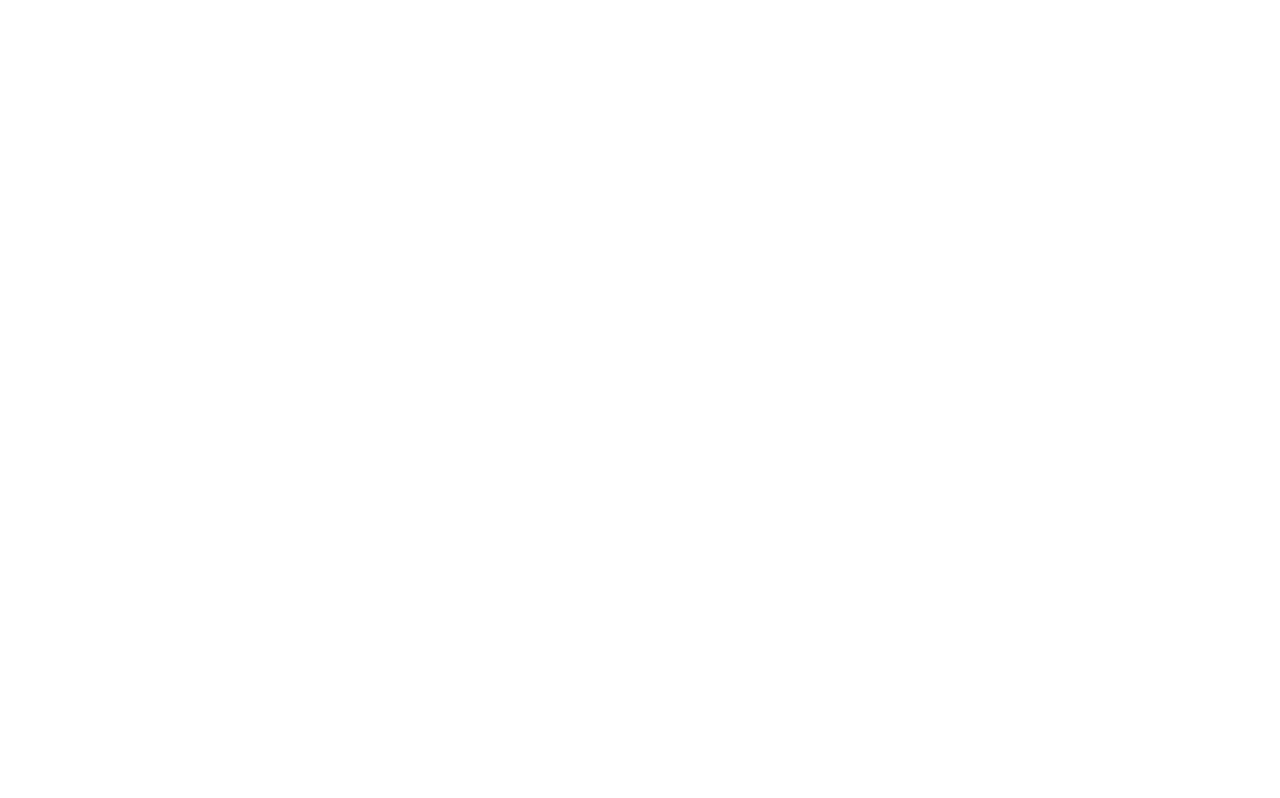
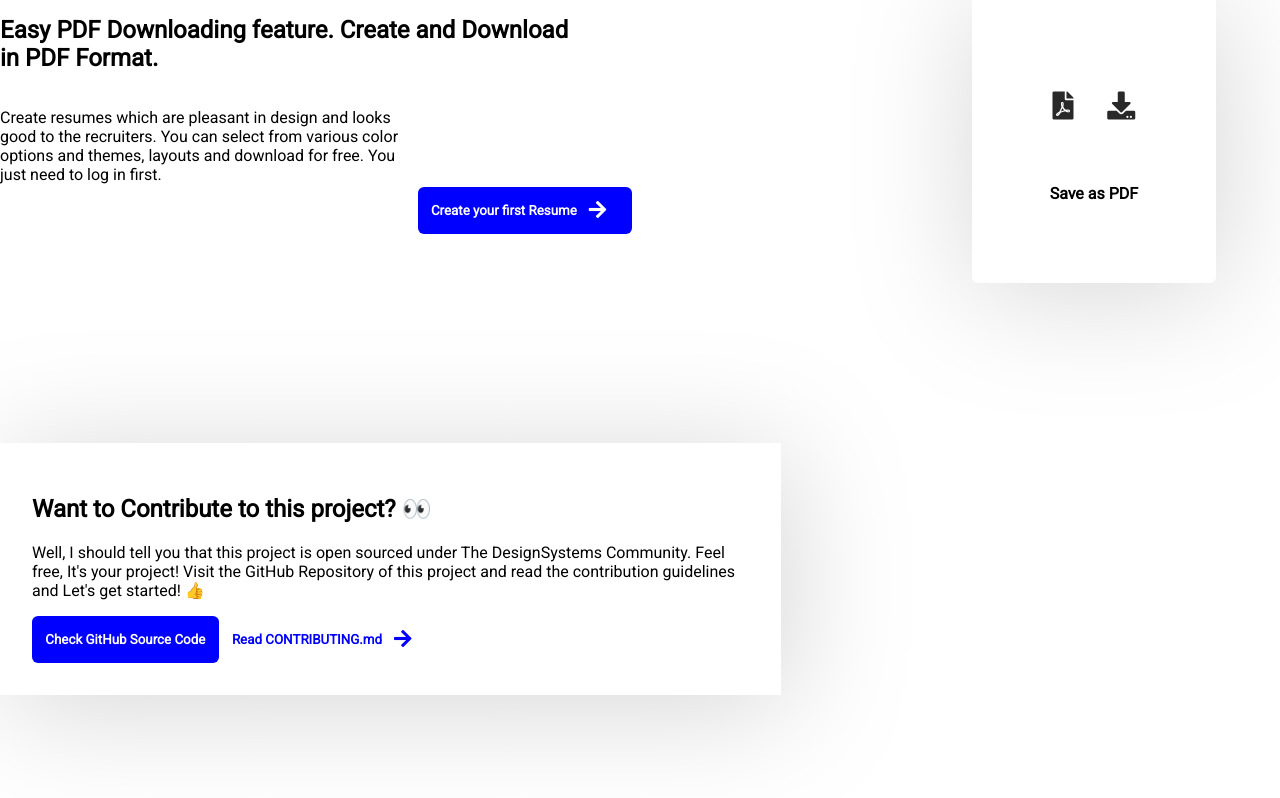
Before and after one commit to yashsehgal/getresume.io, a React (Create React App) app: page / in a window 1280 px wide. Shown: the part 1159-1957 px from the top of the page. Before the commit the page ends 800 px from the top, so only its background shows below. Built offline with nearby package versions, Linux system fonts and the light colour scheme.

Commit message:
homepage created (1/2)

```diff
--- a/src/App.js
+++ b/src/App.js
@@ -1,10 +1,79 @@
 import Header from './Components/Header';
+import Footer from './Components/Footer';
 import './css/main.css';
 
 function App() {
   return (
     <div className="App">
       <Header></Header>
+      <div id="landing-section" className="section">
+        <h1 className="center">Get Perfect Resumes in <br /> just one click</h1>
+        <button className="dark center-button">Create your first Resume <i className="fas fa-arrow-right" id="arrow-in-button"></i></button>
+        {/* Demo Resume Container */}
+        <div className="demo_resume">
+          <div id="demo-resume-header">
+            <h2 id="demo-name">John Doe</h2>
+            <p id="demo-title">Software Developer. UI Designer</p>
+            <div id="social-icons">
+              <i className="fab fa-github"></i>
+              <i className="fab fa-linkedin"></i>
+              <i className="fab fa-behance"></i>
+              <i className="fab fa-twitter"></i>
+              <i className="far fa-envelope"></i>
+            </div>
+          </div>
+          <div className="demo-resume-inner-content">
+            <div id="skills-section">
+              <h2 id="demo-skill-title">Skills</h2>
+              <p id="demo-skills">Python, JavaScript, C/C++, HTML, CSS/SCSS</p>
+              <p id="demo-skills">Frontend, JSON, Git/GitHub</p>
+            </div>  {/** End of Skills Container */}
+            <div id="demo-educational-details">
+              <h2 id="demo-educational-title">Education</h2>
+              <div id="demo-education-container">
+                <h3>Bachelors of Technology (Computer Science and Engineering)</h3>
+                <p id="demo-college-name">By, University Name</p>
+              </div>
+            </div>
+          </div>
+        </div>    {/* End of Demo Resume Container */}
+
+        <div id="features-section" className="section">
+          <div id="inner-feature-section">
+            <h2>Easy PDF Downloading feature. Create and Download <br />in PDF Format.</h2>
+            <p className="description left">
+              Create resumes which are pleasant in design and looks good to the recruiters.
+              You can select from various color options and themes, layouts and download for
+              free. You just need to log in first.
+            </p><br /><br /><br /><br /><br />
+            <button className="dark">Create your first Resume <i className="fas fa-arrow-right" id="arrow-in-button"></i></button>
+          </div>
+          <div id="inner-feature-section">
+            <div className="demo-card">
+              <div className="flex">
+                <i className="fas fa-file-pdf"></i>
+                <i className="fas fa-download"></i>
+              </div>
+              <b>
+                <p id="demo-card-title">Save as PDF</p>
+              </b>
+            </div> {/** End of Demo Card */}
+          </div>
+        </div>    {/** End of Features Section */}
+
+        {/* Notification Section for Open Source Contribution */}
+        <div className="notification">
+          <h2>Want to Contribute to this project? 👀</h2>
+          <p>Well, I should tell you that this project is open sourced under The DesignSystems Community. Feel free, It's your project!
+            Visit the GitHub Repository of this project and read the contribution guidelines and Let's get started! 👍
+          </p>
+          <div id="button_layer">
+            <button className="dark">Check GitHub Source Code</button>
+            <button className="light">Read CONTRIBUTING.md <i className="fas fa-arrow-right" id="arrow-in-button-dark"></i></button>
+          </div>
+        </div>
+      </div>
+      <Footer></Footer>
     </div>
   );
 }
```
